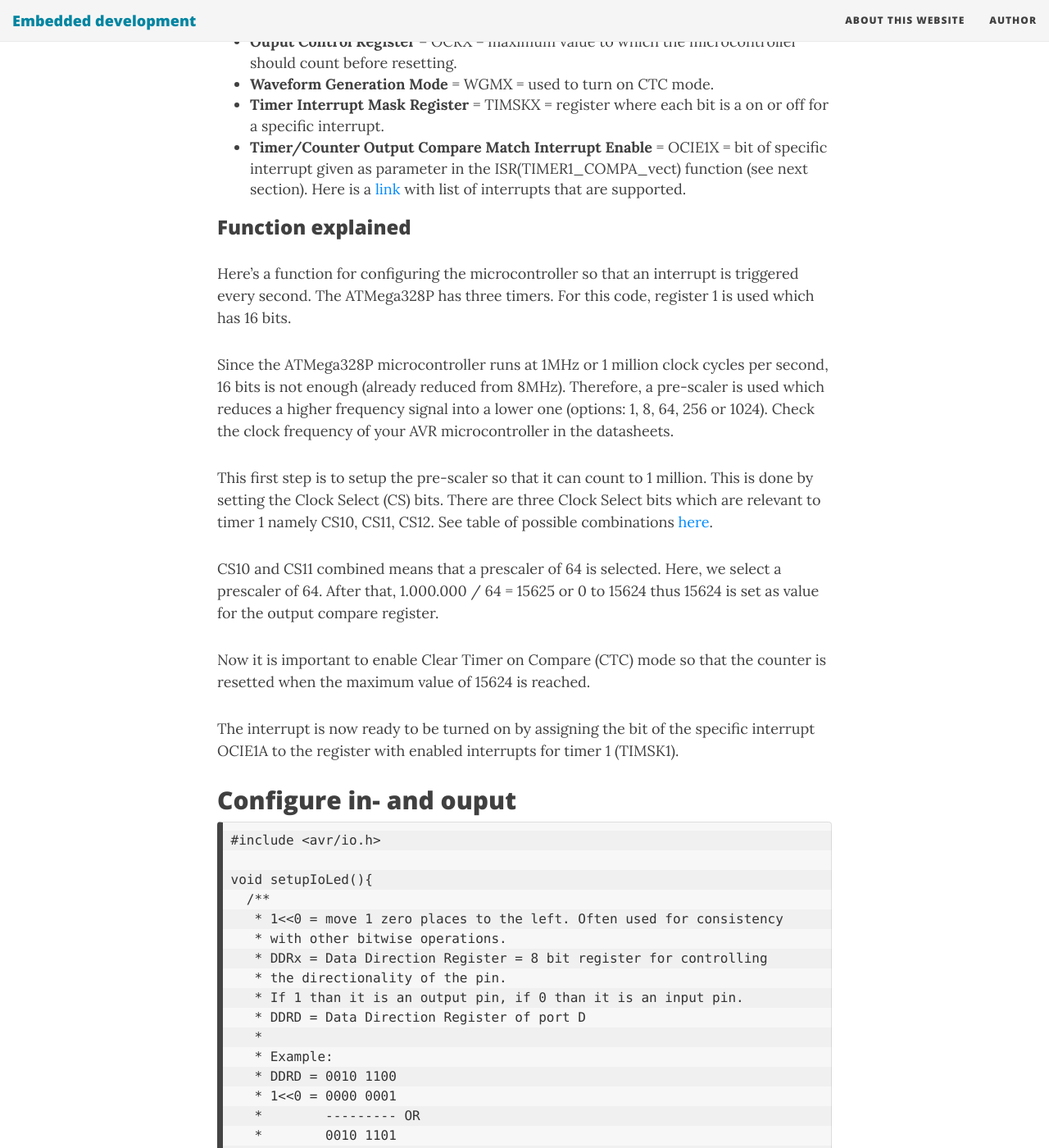
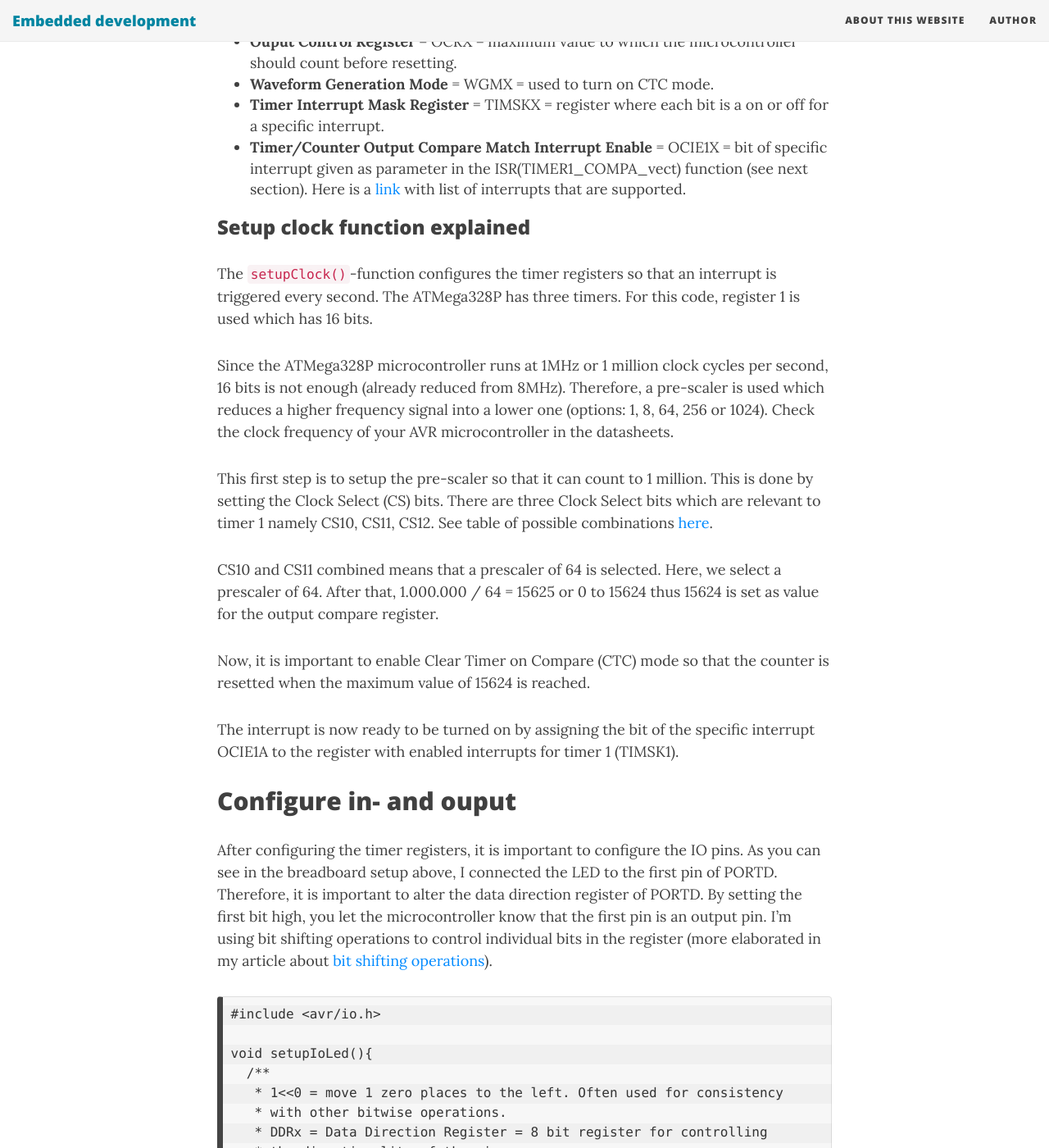
Before and after one commit to markvdlaan93/markvdlaan93.github.io, a Jekyll site: the page built from _posts/2019-10-29-avr-c-timer.md, in a window 1280 px wide and 1400 px high, scrolled down 2345 px. Shown: the whole window at 82% size. Built offline with Jekyll 4.4.1, drawn with Linux system fonts in a browser that asks for light colours; nearby versions of some CDN libraries; comment, search, counter and statistics services are not loaded.

Commit message:
Add text to IO part of avr c timer article and reference to bit shifting article

````diff
--- a/_posts/2019-10-29-avr-c-timer.md
+++ b/_posts/2019-10-29-avr-c-timer.md
@@ -37,9 +37,9 @@ When you first start programming in C for the AVR microcontroller, you quickly e
 * **Timer Interrupt Mask Register** = TIMSKX = register where each bit is a on or off for a specific interrupt.
 * **Timer/Counter Output Compare Match Interrupt Enable** = OCIE1X = bit of specific interrupt given as parameter in the ISR(TIMER1_COMPA_vect) function (see next section). Here is a [link](http://ee-classes.usc.edu/ee459/library/documents/avr_intr_vectors/) with list of interrupts that are supported.
 
-### Function explained
+### Setup clock function explained
 
-Here's a function for configuring the microcontroller so that an interrupt is triggered every second. The ATMega328P has three timers. For this code, register 1 is used which has 16 bits.
+The `setupClock()`-function configures the timer registers so that an interrupt is triggered every second. The ATMega328P has three timers. For this code, register 1 is used which has 16 bits.
 
 Since the ATMega328P microcontroller runs at 1MHz or 1 million clock cycles per second, 16 bits is not enough (already reduced from 8MHz). Therefore, a pre-scaler is used which reduces a higher frequency signal into a lower one (options: 1, 8, 64, 256 or 1024). Check the clock frequency of your AVR microcontroller in the datasheets.
 
@@ -47,11 +47,13 @@ This first step is to setup the pre-scaler so that it can count to 1 million. Th
 
 CS10 and CS11 combined means that a prescaler of 64 is selected. Here, we select a prescaler of 64. After that, 1.000.000 / 64 = 15625 or 0 to 15624 thus 15624 is set as value for the output compare register.
 
-Now it is important to enable Clear Timer on Compare (CTC) mode so that the counter is resetted when the maximum value of 15624 is reached.
+Now, it is important to enable Clear Timer on Compare (CTC) mode so that the counter is resetted when the maximum value of 15624 is reached.
 
 The interrupt is now ready to be turned on by assigning the bit of the specific interrupt OCIE1A to the register with enabled interrupts for timer 1 (TIMSK1).
 
 ## Configure in- and ouput
+
+After configuring the timer registers, it is important to configure the IO pins. As you can see in the breadboard setup above, I connected the LED to the first pin of PORTD. Therefore, it is important to alter the data direction register of PORTD. By setting the first bit high, you let the microcontroller know that the first pin is an output pin. I'm using bit shifting operations to control individual bits in the register (more elaborated in my article about [bit shifting operations]({{ site.baseurl }}{% link _posts/2019-10-25-avr-c-bitshifting.md %})).
 
 ```
 #include <avr/io.h>
````
Also changed, not shown: _posts/2019-10-27-isp-programmer.md (+1 -1 lines).
